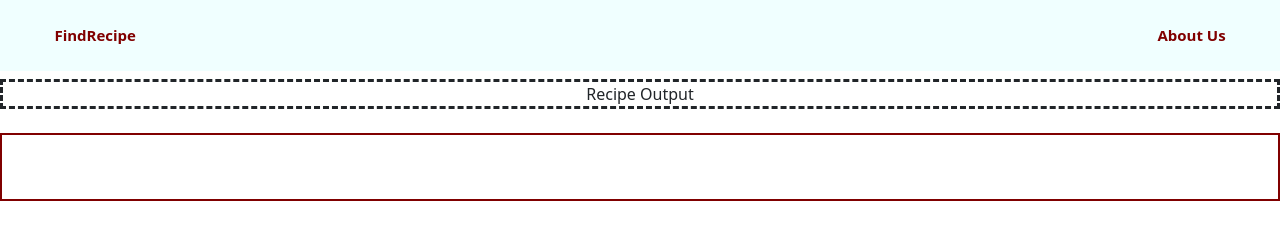
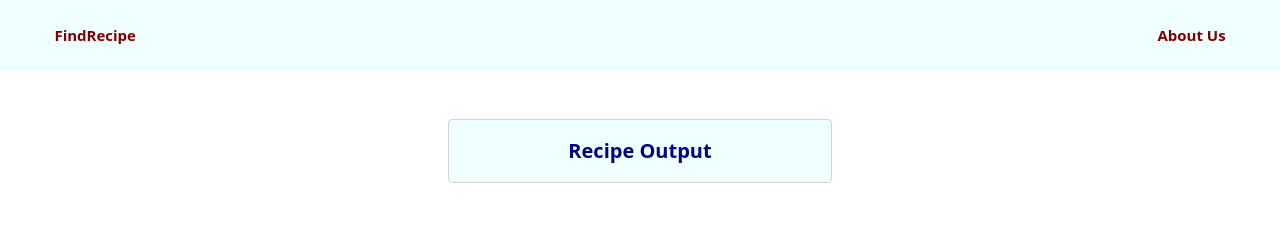
Before and after one commit to imOnVacation/recipe-app, a website: page result.html in a window 1280 px wide. Drawn offline with nearby package versions, Linux system fonts and the light colour scheme; no server answers.

Commit message:
fixed result page UI

```diff
--- a/result.html
+++ b/result.html
@@ -20,8 +20,8 @@
       </div>
     </div>
 
-    <p class="intro-msg mt-2 mb-4 text-center">Recipe Output</p>
-    <div class="outer" id="Output">
+    <p class="resultTitle rounded mt-5 p-3 text-center">Recipe Output</p>
+    <div class="apiResultBlock" id="Output">
       <span class="DisplayBox" id="Out"></span>
     </div>
   </body>
--- a/style.css
+++ b/style.css
@@ -59,6 +59,8 @@ h4 {
 .intro-msg {
   border-style: dashed;
   border-width: fit-content;
+  padding-top: 10px;
+  padding-bottom: 10px;
 }
 
 input[type='checkbox'] {
@@ -114,12 +116,6 @@ label {
   position: relative;
 }
 
-.DisplayBox {
-  display: block;
-  padding: 16px 16px;
-  margin-right: 11px;
-  position: relative;
-}
 .searchBar {
   padding: 10px;
 }
@@ -148,12 +144,33 @@ label {
   width: auto;
 }
 
-.right {
-  float: right;
-  height: 60%;
-  background: cyan;
+.resultTitle {
+  font-weight: bold;
+  font-size: 20px;
+  padding-top: 20px;
+  padding-bottom: 20px;
+  color: darkblue;
+  border-style: groove;
+  width: 30%;
+  margin-left: auto;
+  margin-right: auto;
+  background-color: azure;
+  border: 1px solid lightgrey;
 }
 
-.border {
-  background-color: #f6ad55;
+div.apiResultBlock {
+  margin: auto;
+  display: table-cell;
+  position: absolute;
+  justify-content: center;
+  align-items: center;
+  text-align: center;
+  vertical-align: middle;
 }
+
+span.DisplayBox {
+  display: block;
+  padding: 16px 16px;
+  margin-right: 11px;
+  position: relative;
+}
--- a/web-project/GetRecipe.js
+++ b/web-project/GetRecipe.js
@@ -16,10 +16,10 @@ function GetRecipe() {
           ++i;
         });
         result += `
-          <div id="keyBoard" class="col-md-3 mt-2" style="display: inline-block">
-              <div class="card" style="width: 18rem;">
+          <div id="keyBoard" class="col-md-3 mt-2" style="display: inline-block; padding:0.5rem;">
+              <div class="card" style="width: auto;">
                   <img src="${p.image}" class="card-img-top img-fluid" alt="keyboard">
-                  <div class="card-body">
+                  <div class="card-body" >
                       <h5 class="card-title" id="itemName">${p.title}</h5>
                       <p class="card-text" id="itemDesc">Missed Ingredients Count: ${p.missedIngredientCount}</p>
                       <p class="card-text""><h6>Missed Ingredients:</h6> ${missed}</p>
```
Also changed, not shown: index.html (+4 -4 lines), readme.md.
